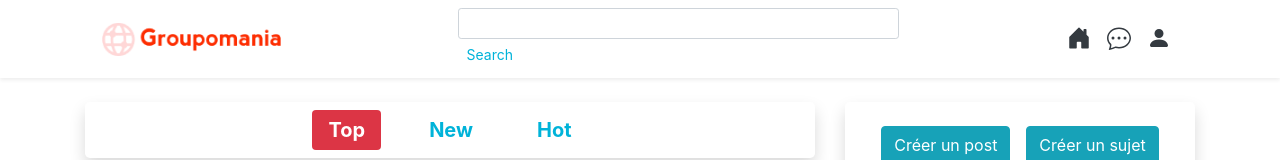
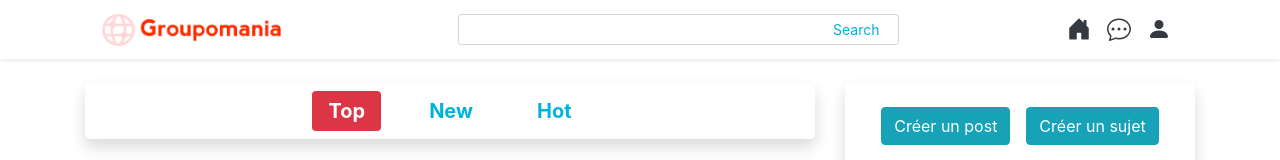
Before and after one commit to dimitriobin/P07-Groupomania, a Vue app in the folder front_end/: page / in a window 1280 px wide. Shown: the top 160 px of the page. Built offline with nearby package versions, Linux system fonts and the light colour scheme.

Commit message:
CSS Validation

```diff
--- a/front_end/src/assets/css/custom.css
+++ b/front_end/src/assets/css/custom.css
@@ -30,13 +30,13 @@ a,
     top: 0;
 }
 
-#searchBar {
-    position: relative;
+#searchNav {
+    position: relative !important;
 }
 
-#searchBar button {
+#searchNav button {
     position: absolute;
     right: 10px;
-    font-weight: light;
+    font-weight: initial;
     color: #00B3D9;
 }
--- a/front_end/src/components/Header/SearchBar.vue
+++ b/front_end/src/components/Header/SearchBar.vue
@@ -1,5 +1,6 @@
 <template>
     <b-nav-form
+        id="searchNav"
         class="mx-md-auto d-none d-md-block w-50">
         <label class="sr-only" for="searchBar">Name</label>
         <b-form-input
```
